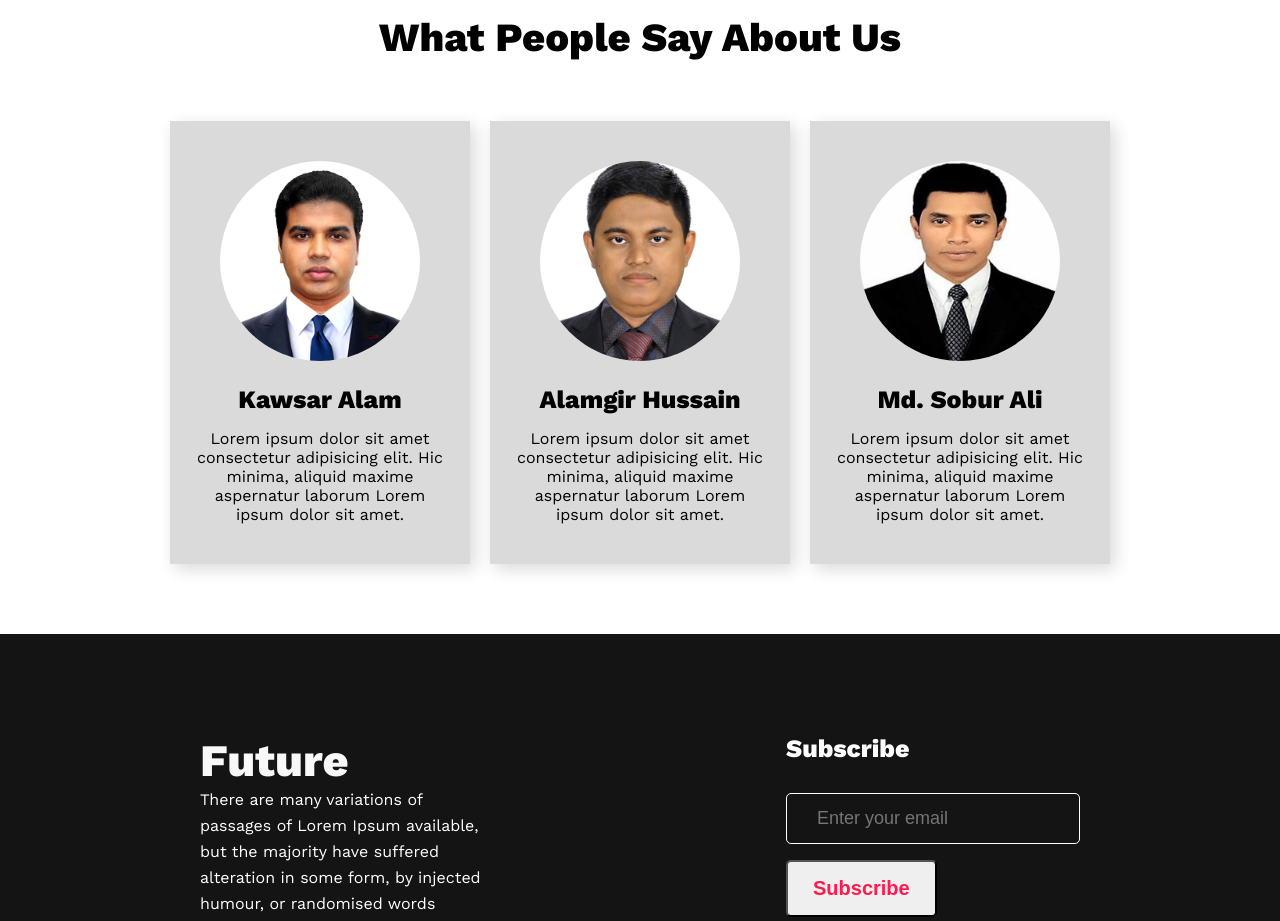
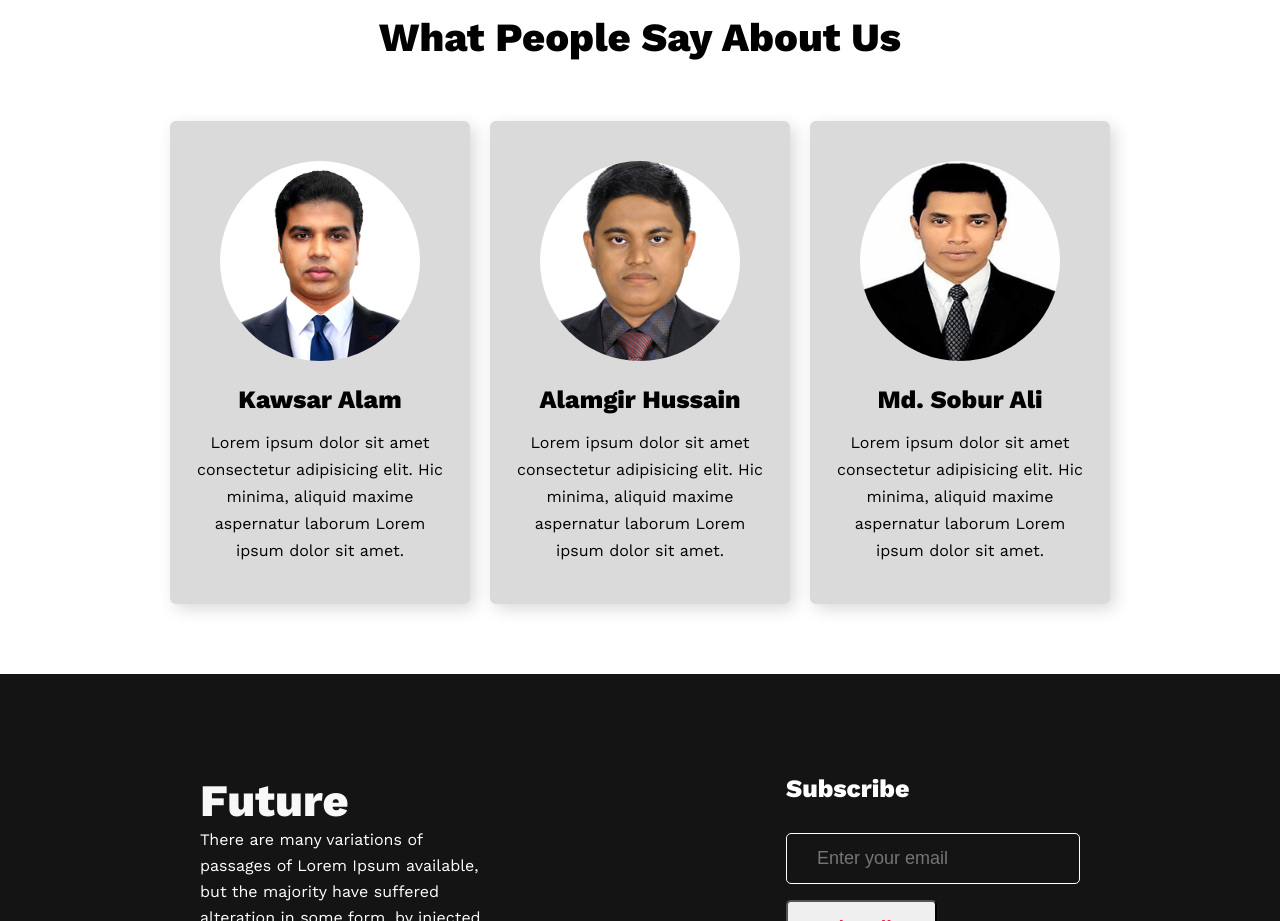
Before and after one commit to Rakibul-Islam01/assignment-one, a plain HTML site: page index.html in a window 1280 px wide. Shown: the part 2700-3621 px from the top of the page. Drawn offline with nearby package versions, Linux system fonts and the light colour scheme.

Commit message:
Bonus section styles added

```diff
--- a/style.css
+++ b/style.css
@@ -216,9 +216,13 @@ input {
     margin-top: 20px;
     margin-bottom: 15px;
 }
+.bonus-area p{
+    line-height: 27px;
+}
 .bonus-item{
     background:#dbdada ;
     padding: 40px 20px ;
     color: #000000;
     box-shadow: 5px 5px 16px #dbdada;
+    border-radius: 6px;
 }
```
Also changed, not shown: index.html (+1 -0 lines).
